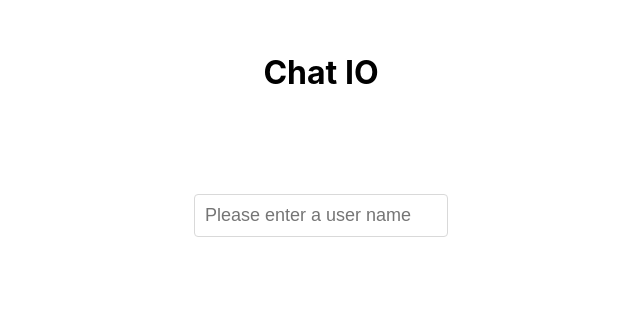
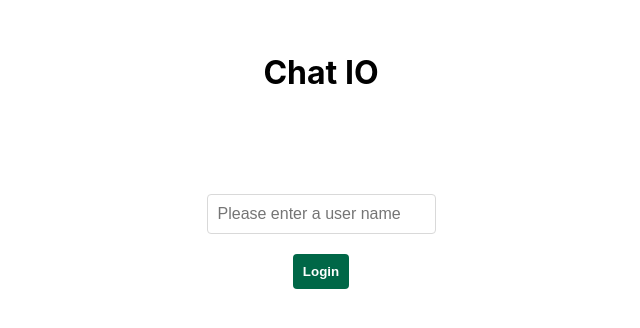
Before and after one commit to morenopereira/multichat, a React (Create React App) app in the folder client/: page / in a window 1280 px wide. Shown: the part 168-496 px from the top of the page, without its empty margins (319-959 px from the left). Built offline with nearby package versions, Linux system fonts and the light colour scheme.

Commit message:
Add Button component and _variaveis.scss

```diff
--- a/client/src/Routes.js
+++ b/client/src/Routes.js
@@ -14,7 +14,7 @@ const Routes = ({ history }) => {
           <Route path="*">
             <Redirect
               to={{
-                pathname: '/app/ops',
+                pathname: '/ops',
                 state: {
                   referrer: window && window.location.href,
                   message: '404',
--- /dev/null
+++ b/client/src/components/Button/Button.js
@@ -0,0 +1,19 @@
+import React from 'react';
+import { string, func } from 'prop-types';
+
+import styles from './Button.module.scss';
+
+const Button = ({ children, className, color = 'primary', onClick }) => (
+  <button onClick={onClick} className={`${className} ${color && styles[color]}`}>
+    {children}
+  </button>
+);
+
+Button.propTypes = {
+  children: string,
+  className: string,
+  color: string,
+  onClick: func,
+};
+
+export default Button;
--- /dev/null
+++ b/client/src/components/Button/Button.module.scss
@@ -0,0 +1,11 @@
+@import '../../styles/variables';
+
+.primary {
+  background: $primary-color;
+  border-radius: 4px;
+  padding: 10px;
+  color: $white;
+  font-weight: bold;
+  outline: none;
+  border: none;
+}
--- /dev/null
+++ b/client/src/components/Button/index.js
@@ -0,0 +1 @@
+export { default } from './Button';
--- a/client/src/components/Input/Input.js
+++ b/client/src/components/Input/Input.js
@@ -19,9 +19,9 @@ Input.defaultProps = {
 };
 
 Input.propTypes = {
-  name: string.isRequired,
   onChange: func.isRequired,
-  value: string.isRequired,
+  name: string,
+  value: string,
   placeholder: string,
   className: string,
 };
--- a/client/src/components/Input/Input.module.scss
+++ b/client/src/components/Input/Input.module.scss
@@ -3,13 +3,13 @@
 .wrapper {
   padding: 10px;
   border-radius: 4px;
-  border: 1px solid #d9d9d9;
-  font-size: 18px;
+  border: 1px solid $gray;
+  font-size: 16px;
   outline: none;
 
   &:hover,
   &:focus {
-    border-color: $input-border;
+    border-color: $primary-color;
     transition: all 0.3s;
   }
 }
--- a/client/src/components/UserNameForm/UserNameForm.js
+++ b/client/src/components/UserNameForm/UserNameForm.js
@@ -2,6 +2,7 @@ import React from 'react';
 import { func, string } from 'prop-types';
 
 import Input from '../Input';
+import Button from '../Button';
 
 import styles from './UserNameForm.module.scss';
 
@@ -9,6 +10,7 @@ const NickNameForm = ({ onChange, inputValue }) => (
   <div className={styles.wrapper}>
     <h1 className={styles.subTitle}>Chat IO</h1>
     <Input className={styles.input} onChange={onChange} placeholder="Please enter a user name" value={inputValue} />
+    <Button className={styles.btn}>Login</Button>
   </div>
 );
 
--- a/client/src/components/UserNameForm/UserNameForm.module.scss
+++ b/client/src/components/UserNameForm/UserNameForm.module.scss
@@ -7,4 +7,8 @@
   .input {
     margin-top: 80px;
   }
+
+  .btn {
+    margin-top: 20px;
+  }
 }
--- a/client/src/styles/_variables.scss
+++ b/client/src/styles/_variables.scss
@@ -1 +1,3 @@
-$input-border: #40a9ff;
+$primary-color: #006747;
+$gray: #d9d9d9;
+$white: #fff;
```
Also changed, not shown: 2 other files (tests, documents, lock files or other folders).
